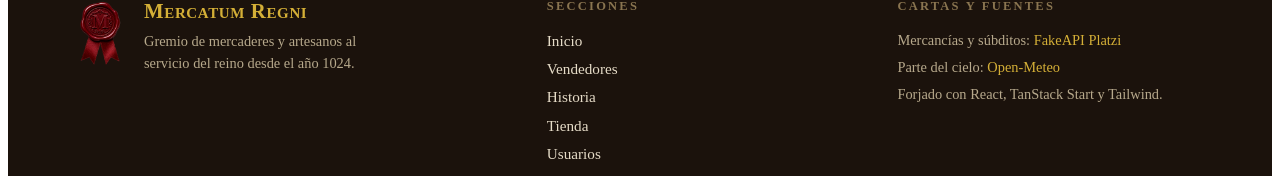
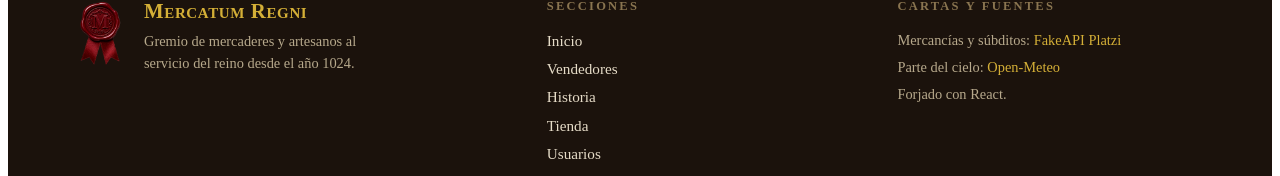
Before and after one commit to mxu-init/tienda-medieval, a React (Vite) app: page / in a window 1280 px wide. Shown: the part 249-425 px from the top of the page. Built offline with nearby package versions, Linux system fonts and the light colour scheme; no server answers.

Commit message:
fix: remove word footer

```diff
--- a/src/components/footer/Footer.jsx
+++ b/src/components/footer/Footer.jsx
@@ -70,7 +70,7 @@ const Footer = () => {
                 Open-Meteo
               </a>
             </li>
-            <li>Forjado con React, TanStack Start y Tailwind.</li>
+            <li>Forjado con React.</li>
           </ul>
         </div>
       </div>
```
